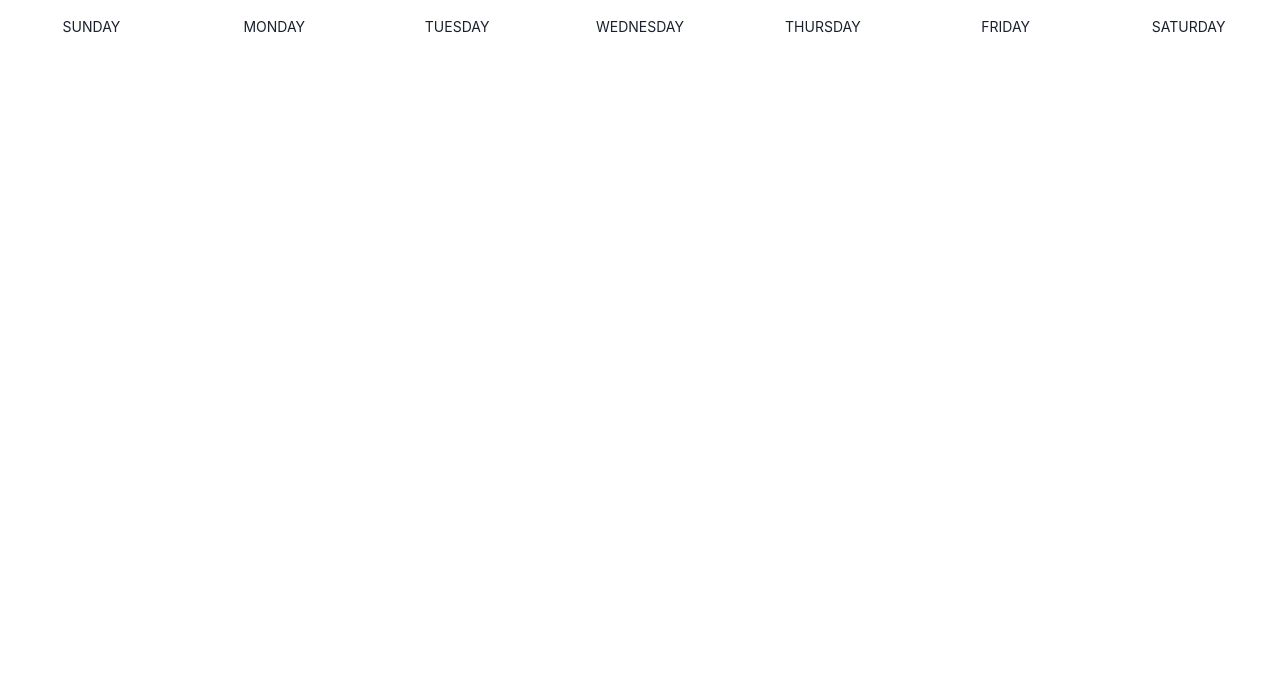
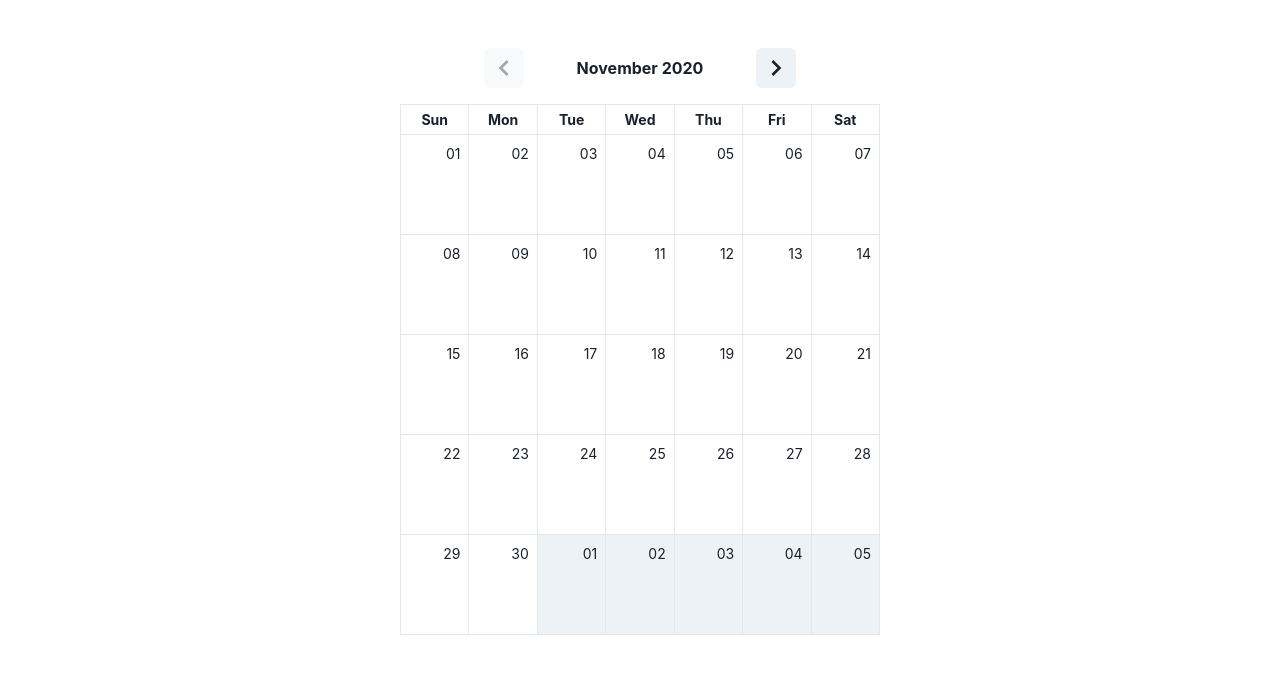
Before and after one commit to stuart-williams/use-calendar, a Next.js app: page / in a window 1280 px wide. Shown: the top 674 px of the page. Built offline with nearby package versions, Linux system fonts and the light colour scheme.

Commit message:
implement navigation

```diff
--- a/components/Heading.tsx
+++ /dev/null
@@ -1,33 +0,0 @@
-import { Text, Theme } from "@chakra-ui/react";
-import styled from "@emotion/styled";
-import { Heading as Props } from "lib";
-import React, { FunctionComponent } from "react";
-
-interface StyledProps {
-  theme: Theme;
-}
-
-const StyledText = styled(Text)`
-  @media (min-width: ${(props: StyledProps) => props.theme.breakpoints.base}) {
-    ::after {
-      content: "${(props: StyledProps) => props["data-short"]}";
-    }
-  }
-
-  @media (min-width: ${(props: StyledProps) => props.theme.breakpoints.md}) {
-    ::after {
-      content: "${(props: StyledProps) => props["data-long"]}";
-    }
-  }
-`;
-
-const Heading: FunctionComponent<Props> = ({ long, short }) => (
-  <StyledText
-    data-long={long}
-    data-short={short}
-    fontSize="sm"
-    textTransform="uppercase"
-  />
-);
-
-export default Heading;
--- a/lib/use-calendar.ts
+++ b/lib/use-calendar.ts
@@ -1,32 +1,58 @@
-import { IUtils } from '@date-io/core/IUtils';
-import { useState } from 'react';
+import { IUtils } from "@date-io/core/IUtils";
+import { useState } from "react";
 
-import { Heading } from './types';
+import { Day, Month, Weekday } from "./types";
 
 interface CalendarOptions<TDate> {
   dateUtils: IUtils<TDate>;
   defaultDate?: TDate;
 }
 
-interface CalendarState {
-  headings: Heading[];
+interface CalendarState<TDate> {
+  readonly currentDate: TDate;
+  readonly month: Month;
+  readonly weekdays: Weekday[];
+  readonly days: Day[];
+  readonly navigatePrev: () => void;
+  readonly navigateNext: () => void;
 }
 
 const useCalendar = <TDate = unknown>({
   dateUtils,
   defaultDate,
-}: CalendarOptions<TDate>): CalendarState => {
-  const [currentDate] = useState(defaultDate || dateUtils.date());
-  // const first = dateUtils.startOfWeek(dateUtils.startOfMonth(current));
-  // const last = dateUtils.endOfWeek(dateUtils.endOfMonth(current));
-
-  const headings = dateUtils.getWeekArray(currentDate)[0].map((date) => ({
-    long: dateUtils.format(date, "weekday"),
-    short: dateUtils.format(date, "weekdayShort"),
-  }));
+}: CalendarOptions<TDate>): CalendarState<TDate> => {
+  const [currentDate, setCurrentDate] = useState(
+    defaultDate || dateUtils.date()
+  );
 
   return {
-    headings,
+    currentDate,
+    month: {
+      month: dateUtils.format(currentDate, "month"),
+      monthAndYear: dateUtils.format(currentDate, "monthAndYear"),
+    },
+    weekdays: dateUtils.getWeekArray(currentDate)[0].map((date) => ({
+      weekday: dateUtils.format(date, "weekday"),
+      weekdayShort: dateUtils.format(date, "weekdayShort"),
+    })),
+    days: (function () {
+      let curr = dateUtils.startOfWeek(dateUtils.startOfMonth(currentDate));
+      const last = dateUtils.endOfWeek(dateUtils.endOfMonth(currentDate));
+      const days = [];
+
+      while (dateUtils.isBefore(curr, last)) {
+        days.push({
+          isOutsideMonth: !dateUtils.isSameMonth(currentDate, curr),
+          dayOfMonth: dateUtils.format(curr, "dayOfMonth").padStart(2, "0"),
+        });
+
+        curr = dateUtils.addDays(curr, 1);
+      }
+
+      return days;
+    })(),
+    navigatePrev: () => setCurrentDate(dateUtils.addMonths(currentDate, -1)),
+    navigateNext: () => setCurrentDate(dateUtils.addMonths(currentDate, 1)),
   };
 };
 
--- a/package.json
+++ b/package.json
@@ -11,6 +11,7 @@
     "@date-io/core": "^2.10.6"
   },
   "devDependencies": {
+    "@chakra-ui/icons": "^1.0.0",
     "@chakra-ui/react": "^1.0.0",
     "@date-io/date-fns": "^2.10.6",
     "@emotion/react": "^11.0.0",
--- a/pages/_app.tsx
+++ b/pages/_app.tsx
@@ -2,10 +2,9 @@ import { ChakraProvider } from "@chakra-ui/react";
 import { NextPage } from "next";
 import { AppProps } from "next/app";
 import React from "react";
-import theme from "theme";
 
 const App: NextPage<AppProps> = ({ Component, pageProps }) => (
-  <ChakraProvider theme={theme}>
+  <ChakraProvider>
     <Component {...pageProps} />
   </ChakraProvider>
 );
--- a/pages/index.tsx
+++ b/pages/index.tsx
@@ -1,26 +1,78 @@
+import { ChevronLeftIcon, ChevronRightIcon } from "@chakra-ui/icons";
+import {
+  Container,
+  Flex,
+  IconButton,
+  SimpleGrid,
+  Text,
+} from "@chakra-ui/react";
 import DateFnsAdapter from "@date-io/date-fns";
+import addMonths from "date-fns/addMonths";
+import isBefore from "date-fns/isBefore";
 import locale from "date-fns/locale/en-US";
 import useCalendar from "lib";
 import { NextPage } from "next";
 import React from "react";
-import { SimpleGrid, Flex } from "@chakra-ui/react";
-import Heading from "components/Heading";
 
 const Page: NextPage = () => {
-  const calendar = useCalendar<Date>({
+  const {
+    currentDate,
+    month,
+    weekdays,
+    days,
+    navigatePrev,
+    navigateNext,
+  } = useCalendar({
     dateUtils: new DateFnsAdapter({ locale }),
   });
 
-  console.log(calendar);
-
   return (
-    <SimpleGrid columns={7}>
-      {calendar.headings.map((heading) => (
-        <Flex key={heading.short} p={4} justifyContent="center">
-          <Heading key={heading.short} {...heading} />
-        </Flex>
-      ))}
-    </SimpleGrid>
+    <Container maxW="lg" py={8}>
+      <Flex alignItems="center" justifyContent="center" py={4}>
+        <IconButton
+          aria-label="Prev"
+          icon={<ChevronLeftIcon boxSize={8} />}
+          onClick={navigatePrev}
+          isDisabled={isBefore(addMonths(currentDate, -1), new Date())}
+        />
+        <Text fontWeight="bold" mx={4} width="200px" textAlign="center">
+          {month.monthAndYear}
+        </Text>
+        <IconButton
+          aria-label="Next"
+          icon={<ChevronRightIcon boxSize={8} />}
+          onClick={navigateNext}
+        />
+      </Flex>
+      <SimpleGrid
+        columns={7}
+        borderTopWidth="1px"
+        borderBottomWidth="1px"
+        borderRightWidth="1px"
+      >
+        {weekdays.map(({ weekdayShort }, i) => (
+          <Flex key={i} justifyContent="center" p={1} borderLeftWidth="1px">
+            <Text fontSize="sm" fontWeight="bold">
+              {weekdayShort}
+            </Text>
+          </Flex>
+        ))}
+        {days.map(({ isOutsideMonth, dayOfMonth }, i) => (
+          <Flex
+            key={i}
+            position="relative"
+            minHeight="100px"
+            borderLeftWidth="1px"
+            borderTopWidth="1px"
+            bg={isOutsideMonth ? "gray.100" : "white"}
+          >
+            <Text position="absolute" fontSize="sm" top={2} right={2}>
+              {dayOfMonth}
+            </Text>
+          </Flex>
+        ))}
+      </SimpleGrid>
+    </Container>
   );
 };
 
--- a/theme.ts
+++ /dev/null
@@ -1,8 +0,0 @@
-import { extendTheme } from "@chakra-ui/react";
-
-export default extendTheme({
-  config: {
-    useSystemColorMode: true,
-    initialColorMode: "light",
-  },
-});
```
Also changed, not shown: lib/types.ts (+13 -3 lines), 1 other file (tests, documents, lock files or other folders).
